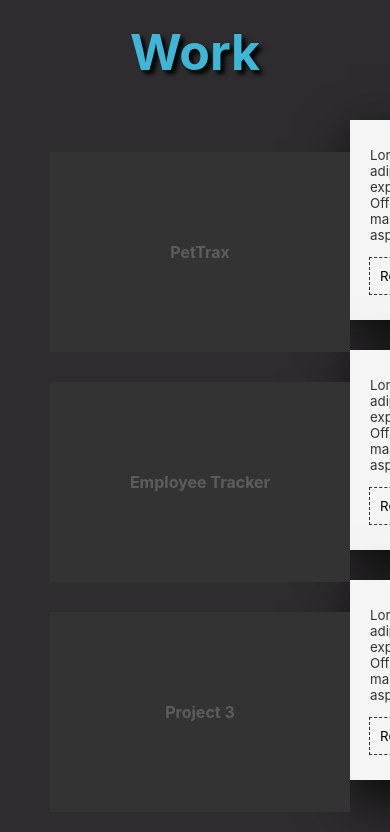
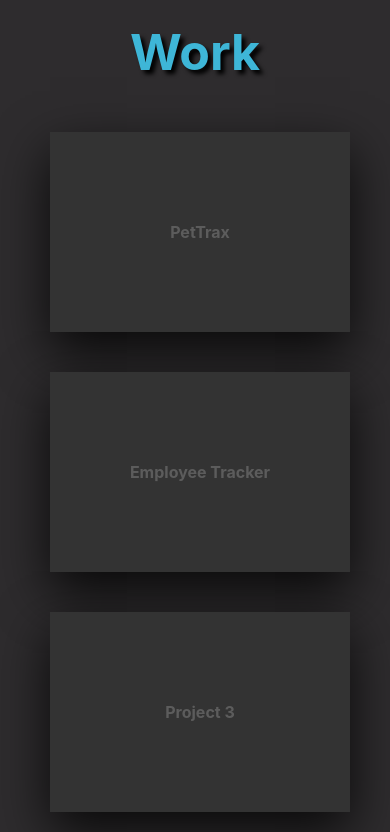
Before and after one commit to rdevans87/ReactPro_Portfolio-, a React (Create React App) app in the folder ryansreactapp/: page / in a window 390 px wide. Shown: the part 1280-2112 px from the top of the page. Built offline with nearby package versions, Linux system fonts and the light colour scheme; the HTML template or start-up script is replaced by a standard one.

Commit message:
working up card transformations

```diff
--- a/ryansreactapp/src/styles/Work.css
+++ b/ryansreactapp/src/styles/Work.css
@@ -158,9 +158,10 @@
  @media screen and (max-width: 768px) {
   .container .card .face.face1 {
     float: left;
-    margin-top: 30px;
-    transform: translateX(-100px 100px);
-    transform: translateY(100px 200px 100px);
+    margin-top: 40px;
+    transform: translateZ(-50px);
+
+    /* transform: translateY(100px 200px); */
 
 
 
@@ -170,10 +171,13 @@
     position: relative;
     float: left;
     transform: translateX(-300px);
-    transform: translateY(-1px);
+    /* transform: translateZ(100px); */
+    transform-origin: bottom left;
+    /* transform: translateZ(-1px); */
+    /* transform: translateY(-1px); */
     transition: 0.5;
 
-    margin-top: 29px;
+    margin-top: 40px;
 
 
 
```
